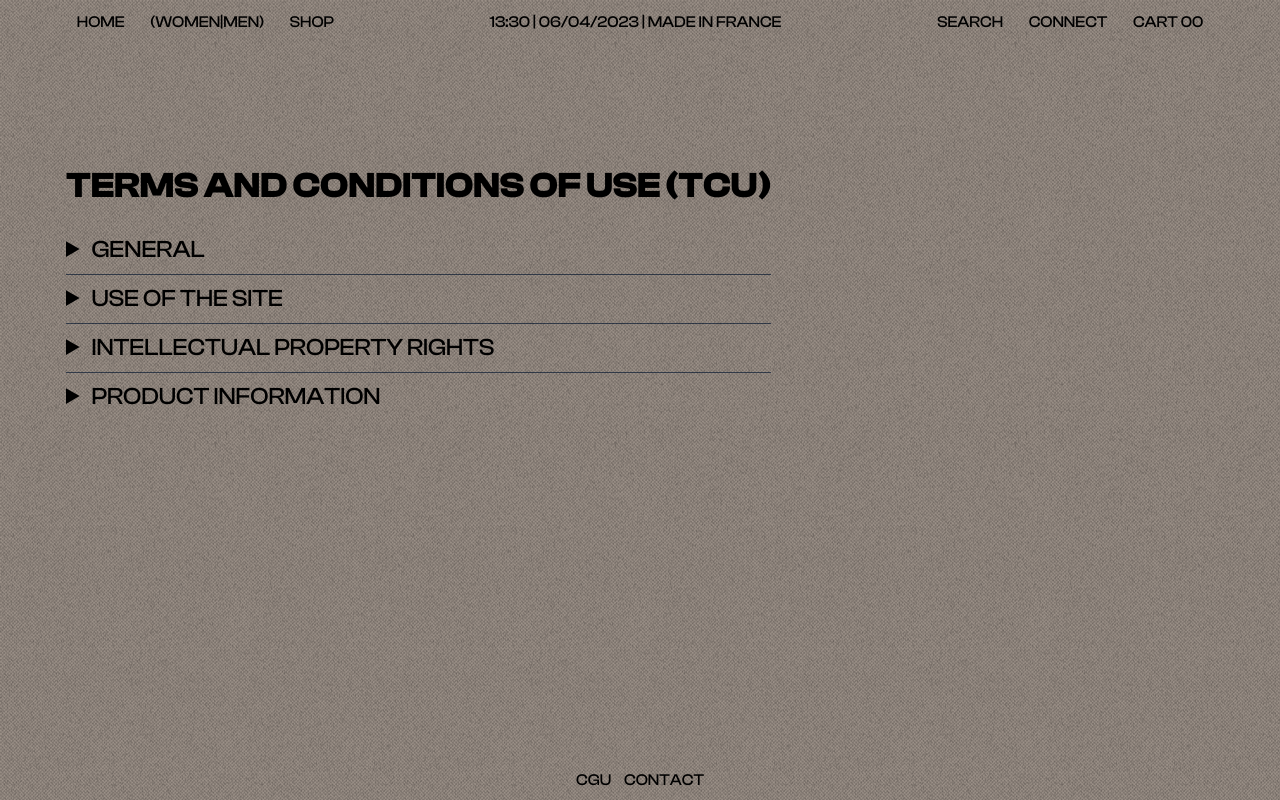
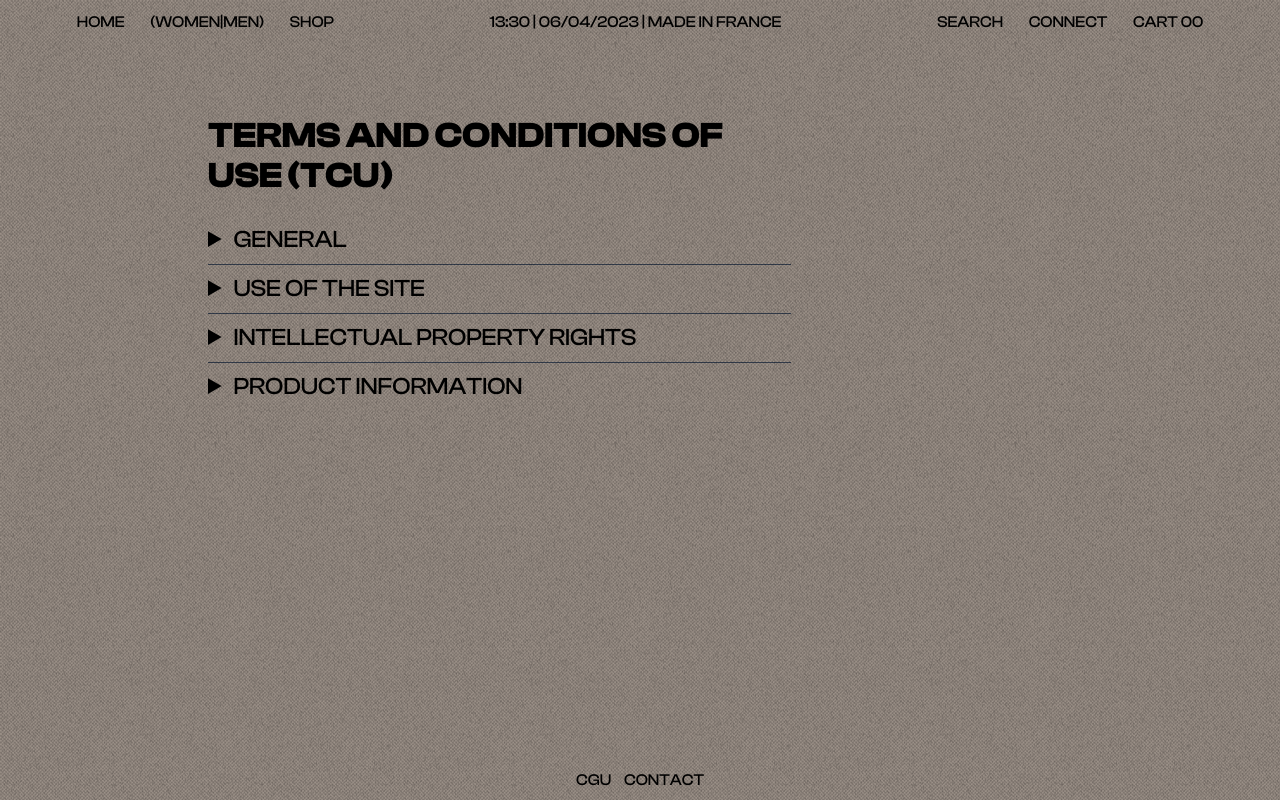
Before and after one commit to Mind-thatsall/front-end-sapes, a React (Vite) app: page /cgu in a window 1280 px wide. Built offline with nearby package versions, Linux system fonts and the light colour scheme.

Commit message:
Add marginLeft + fix the width of the container in Section of the Terms and Conditions (CGU) page

```diff
--- a/src/views/Cgu.jsx
+++ b/src/views/Cgu.jsx
@@ -40,8 +40,8 @@ const CGU = () => {
     <div className="grid grid-cols-6 md:grid-cols-8 lg:grid-cols-12 lg:grid-rows-12 min-h-screen">
 
       <section
-      style={{ position: "fixed", top: "150px", left: "50px"}} className="col-start-2 col-end-12 row-start-2 row-end-12 md:col-start-1 lg:col-start-1 lg:col-end-10 lg:row-start-3 lg:row-end-11 max-h-screen overflow-y-auto">
-        <div className="container flex flex-col p-4 ">
+      style={{ position: "fixed", top: "100px", marginLeft:"15vw"}} className="md:col-start-1 lg:col-start-1 lg:col-end-7 lg:row-start-2 lg:row-end-11 max-h-screen overflow-y-auto">
+        <div className="container flex flex-col p-4 w-5/6">
 
           <h2
             style={{ fontFamily: "ClashDisplay-Bold" }}
@@ -52,7 +52,7 @@ const CGU = () => {
 
           <div style={{ fontFamily: "ClashDisplay-Medium" }} className="flex flex-col divide-y divide-gray-700">
             <details>
-              <summary className="py-2 outline-none cursor-pointer focus:underline text-2xl  ">
+              <summary className="py-2 outline-none cursor-pointer focus:underline text-2xl ">
                 GENERAL
               </summary>
               <div className="pb-4 text-base">
```
